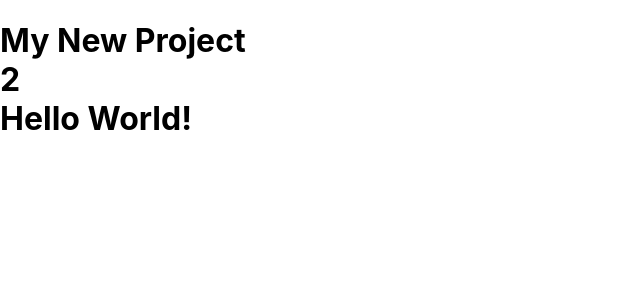
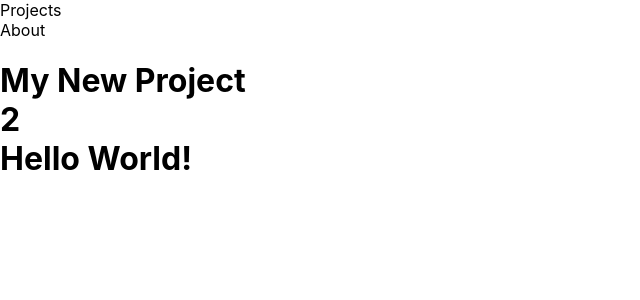
Before and after one commit to CarlinCharge/carl-conroy-dot-com, a Next.js app: page / in a window 1280 px wide. Shown: the top 300 px of the page, without its empty margins (0-640 px from the left). Built offline with nearby package versions, Linux system fonts and the light colour scheme.

Commit message:
adds nav and prettierrc

```diff
--- /dev/null
+++ b/src/components/Nav/index.tsx
@@ -0,0 +1,13 @@
+import React from "react";
+import menuItems, { MenuItem } from "./menuItems";
+
+const Nav = () => {
+  return (
+    <nav>
+      {menuItems.map((item: MenuItem, index: number) => {
+        return <div>{item.title}</div>;
+      })}
+    </nav>
+  );
+};
+export default Nav;
--- /dev/null
+++ b/src/components/Nav/menuItems.ts
@@ -0,0 +1,11 @@
+export interface MenuItem {
+  title: string;
+  url: string;
+}
+
+const menuItemsList: MenuItem[] = [
+  { title: "Projects", url: "#" },
+  { title: "About", url: "#" },
+];
+
+export default menuItemsList;
--- a/src/components/Project/index.tsx
+++ b/src/components/Project/index.tsx
@@ -1,24 +1,21 @@
-import {ReactElement} from  'react'
+import { ReactElement } from "react";
 
 interface Props {
-    title: string
+  title: string;
 }
 
 const increment = (num: number): number => {
-    const newNum = num +1
-    return newNum
+  const newNum = num + 1;
+  return newNum;
+};
 
-}
-
-const Project = ({title}: Props): ReactElement => {
-    return (
-        <div>
-        <div>{title}</div>
-        <div>{increment(1)}</div>
-        </div>
-
-
-    )
-}
+const Project = ({ title }: Props): ReactElement => {
+  return (
+    <div>
+      <div>{title}</div>
+      <div>{increment(1)}</div>
+    </div>
+  );
+};
 
 export default Project;
--- a/src/pages/index.tsx
+++ b/src/pages/index.tsx
@@ -1,17 +1,17 @@
-import type { NextPage } from 'next'
-import Project from 'components/Project'
-
+import type { NextPage } from "next";
+import Project from "components/Project";
+import Nav from "components/Nav";
 
 const Home: NextPage = () => {
   return (
-  <div>
-    <h1>
-      <Project title="My New Project"/>
-      Hello World!
-    </h1>
-  </div>
+    <div>
+      <Nav />
+      <h1>
+        <Project title="My New Project" />
+        Hello World!
+      </h1>
+    </div>
+  );
+};
 
-  )
-}
-
-export default Home
+export default Home;
```
Also changed, not shown: 1 other file (tests, documents, lock files or other folders).
